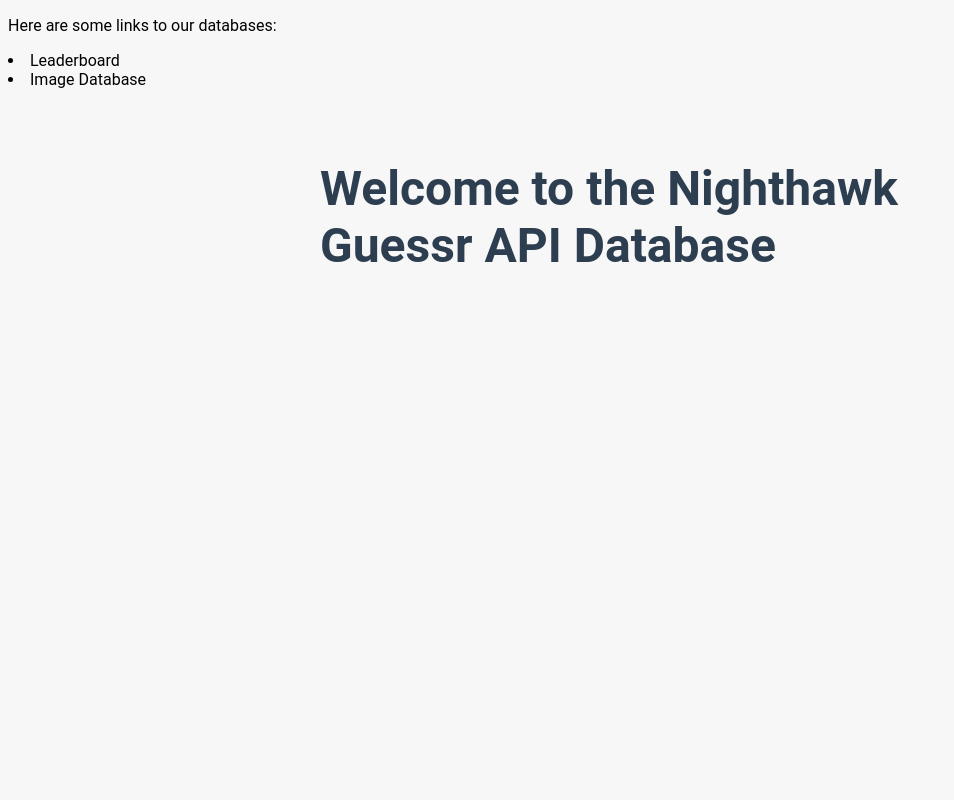
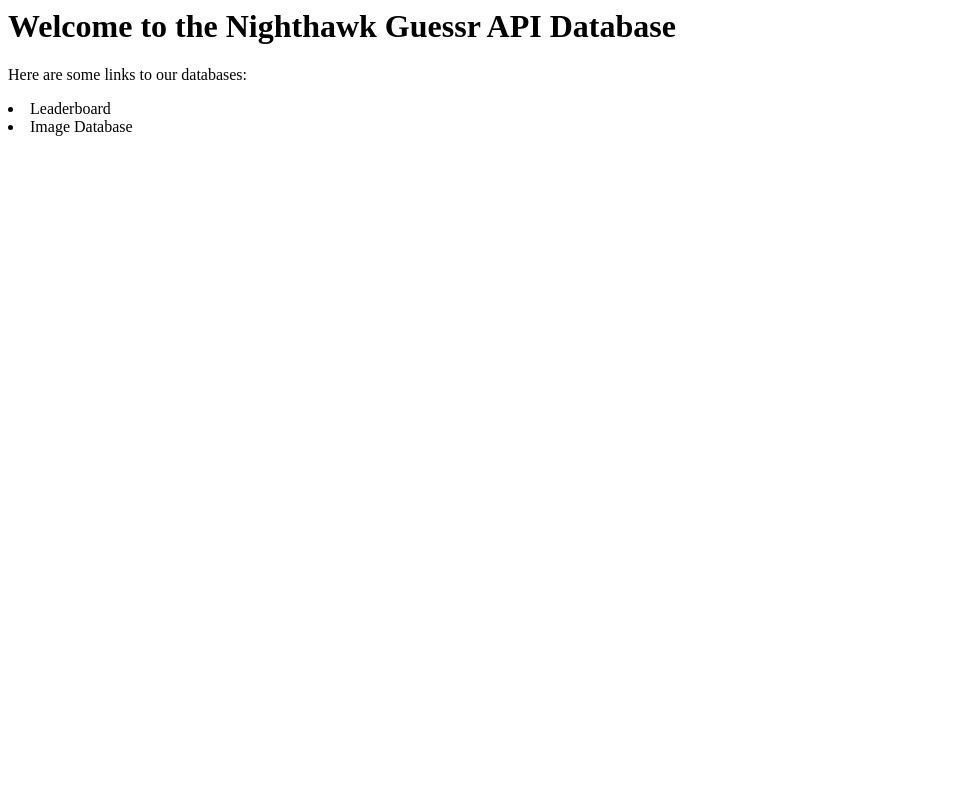
Before and after one commit to DavidVasilev1/flask3, a Flask app: template nighthawkguessr_api/templates/index.html in a window 1280 px wide. Shown: the whole page, without its empty margins (0-954 px from the left). Run offline with Flask 3, Linux system fonts and the light colour scheme; the template is opened without the code that fills it, so the values that code supplies are empty.

Commit message:
edit style

```diff
--- a/nighthawkguessr_api/templates/index.html
+++ b/nighthawkguessr_api/templates/index.html
@@ -1,67 +1,4 @@
-<!DOCTYPE html>
-<html lang="en">
 
-<head>
-    <meta charset="UTF-8">
-    <meta http-equiv="X-UA-Compatible" content="IE=edge">
-    <meta name="viewport" content="width=device-width, initial-scale=1.0">
-    <title>Home</title>
-
-
-
-    <style>
-       body {
-  background-color: #f7f7f7;
-  font-family: 'Roboto', sans-serif;
-}
-
-h1 {
-  font-size: 3rem;
-  margin-top: 5rem;
-  margin-bottom: 3rem;
-  color: #2d3e50;
-  position: absolute;
-  top:10%;
-  right:50%;
-  transform:translate(50% ,0)
-}
-
-a {
-  display: inline-block;
-  margin: 2rem 0;
-  padding: 1.5rem 3rem;
-  border: none;
-  border-radius: 30px;
-  text-align: center;
-  font-size: 1.3rem;
-  font-weight: bold;
-  text-transform: uppercase;
-  letter-spacing: 2px;
-  color: #fff;
-  background-color: #2ecc71;
-  box-shadow: 0 6px 20px rgba(46, 204, 113, 0.5);
-  transition: all 0.3s ease-in-out;
-}
-
-
-
-.loginhomepage {
-  background-color: grey;
-  position: absolute;
-  top:30%;
-  right:50%;
-  transform:translate(50% ,0)
-}
-
-.registerhomepage {
-  background-color: grey;
-  position: absolute;
-  top:50%;
-  right:50%;
-  transform:translate(50% ,0)
-}
-
-    </style>
 <html>
     <body>
         <h1>Welcome to the Nighthawk Guessr API Database</h1>
```
